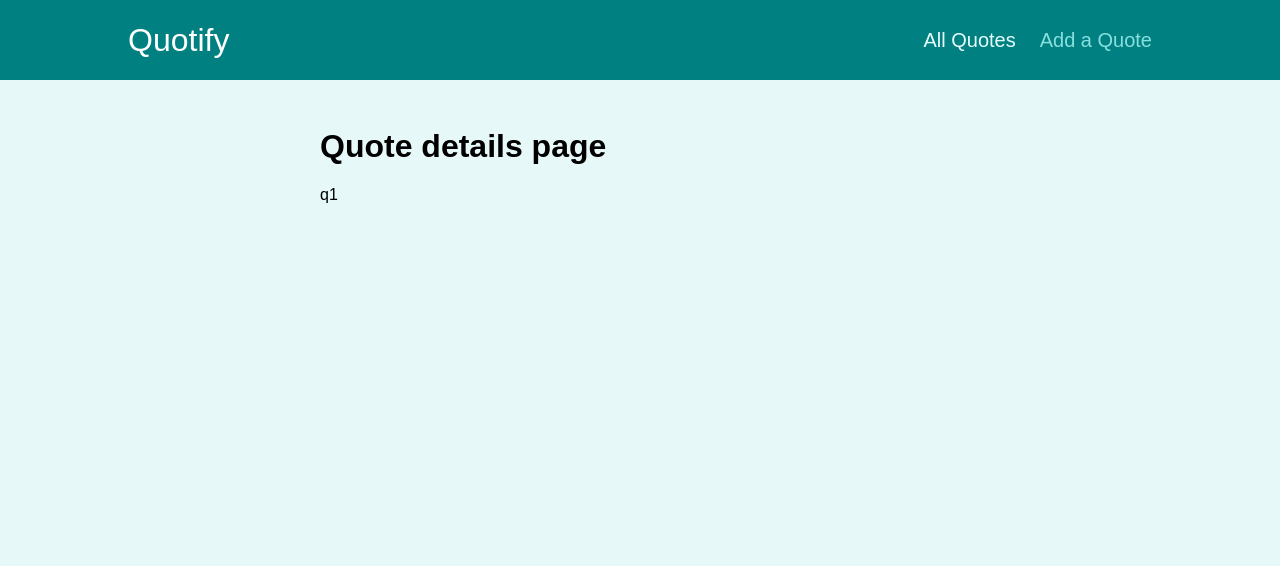
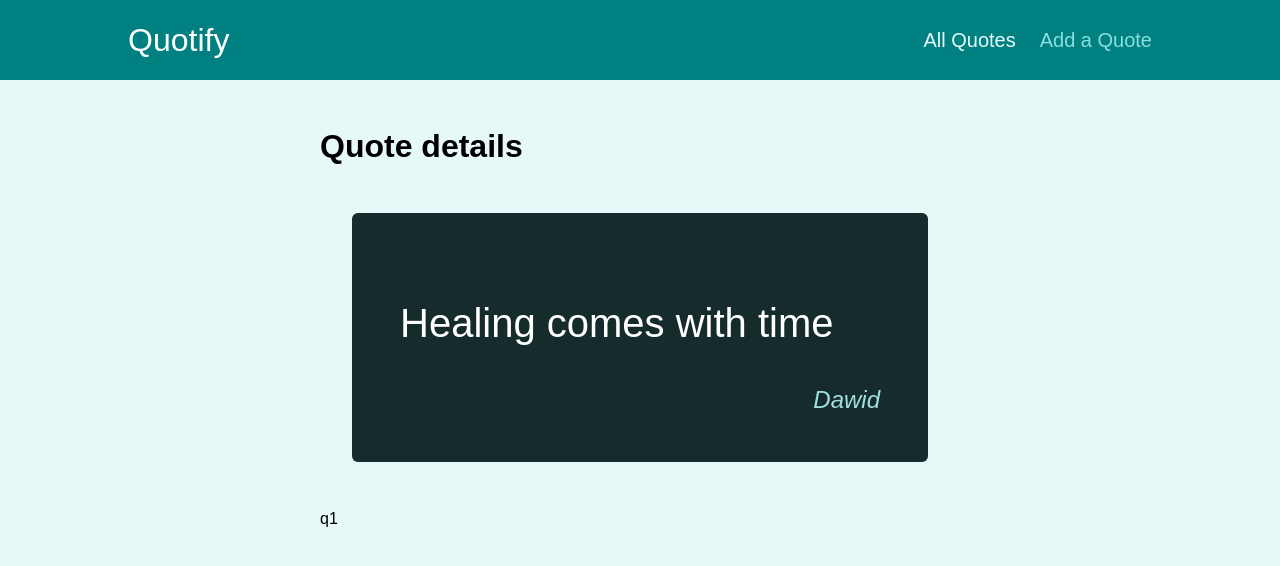
Before and after one commit to dawidlehai/quotify, a React (Create React App) app: page /quotes/q1 in a window 1280 px wide. Shown: the top 566 px of the page. Built offline with nearby package versions, Linux system fonts and the light colour scheme.

Commit message:
Added component into quote details page

```diff
--- a/src/pages/QuoteDetails.js
+++ b/src/pages/QuoteDetails.js
@@ -2,13 +2,24 @@ import { Fragment } from "react";
 import { useParams, Route } from "react-router-dom";
 
 import Comments from "../components/comments/Comments";
+import HighlightedQuote from "../components/quotes/HighlightedQuote";
+
+const DUMMY_QUOTES = [
+  { id: "q1", author: "Dawid", text: "Healing comes with time" },
+  { id: "q2", author: "Max", text: "Learning React is fun!" },
+  { id: "q3", author: "Daniel", text: "I care, but most of the time I don't" },
+];
 
 const QuoteDetails = () => {
   const { quoteId } = useParams();
 
+  const quote = DUMMY_QUOTES.find((quote) => quote.id === quoteId);
+  if (!quote) return <p>No quote found.</p>;
+
   return (
     <Fragment>
-      <h1>Quote details page</h1>
+      <h1>Quote details</h1>
+      <HighlightedQuote text={quote.text} author={quote.author} />
       <p>{quoteId}</p>
       <Route path="/quotes/:quoteId/comments">
         <Comments />
```
